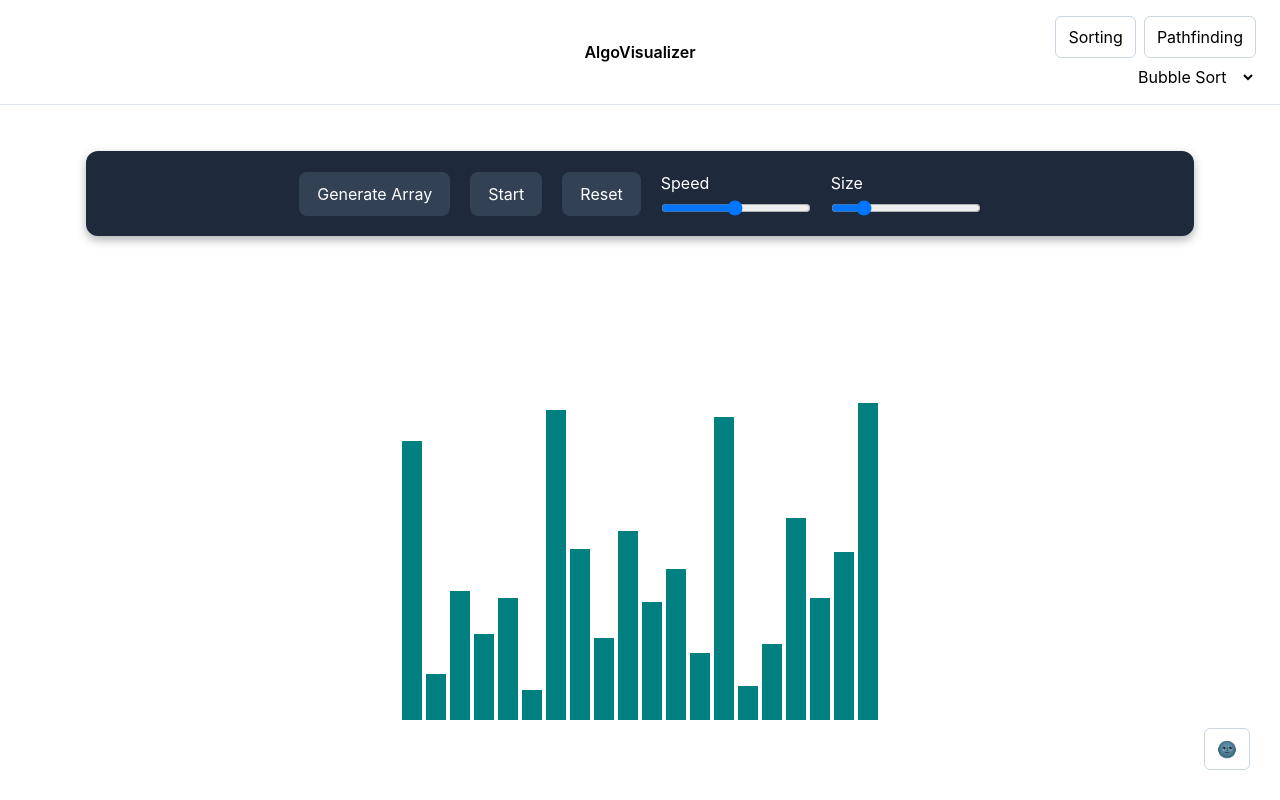
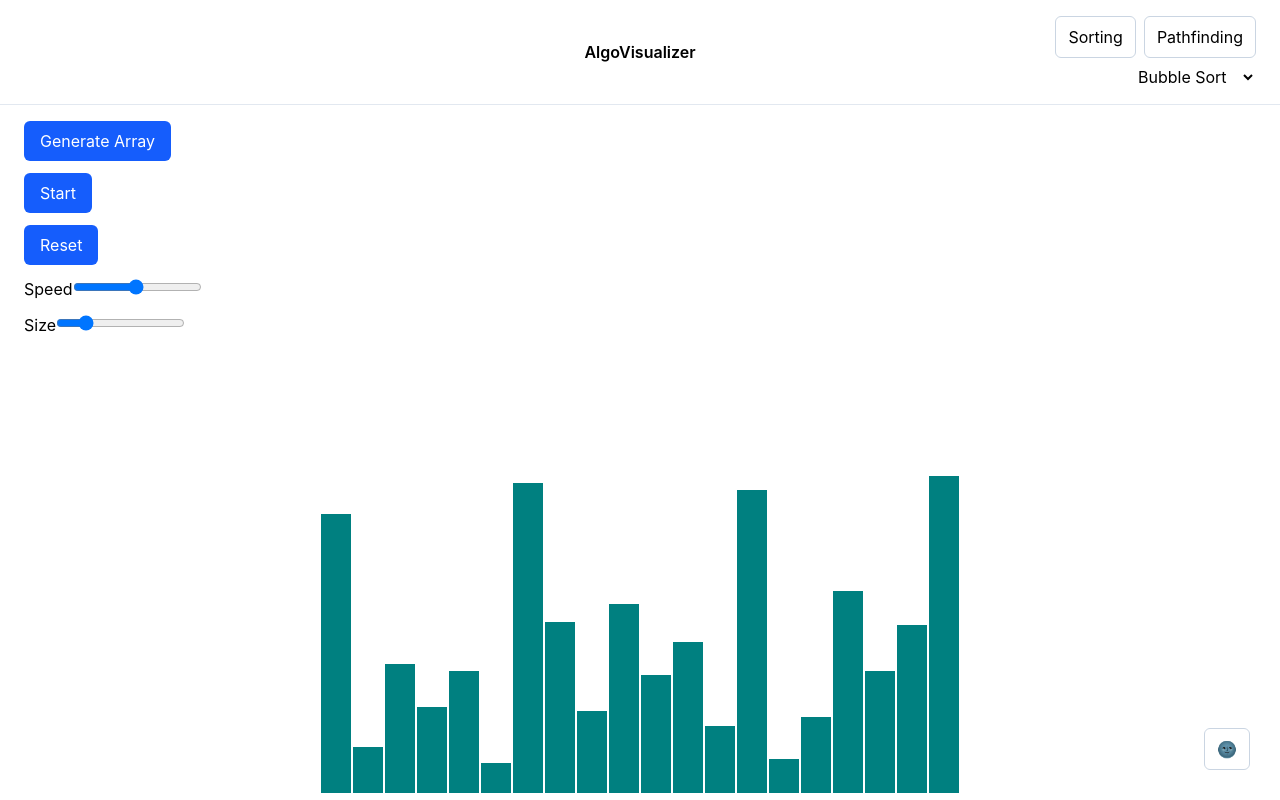
Before and after one commit to deathseeker3717/algovisualizer, a React (Vite) app: page / in a window 1280 px wide. Built offline with nearby package versions, Linux system fonts and the light colour scheme.

Commit message:
Fix: algo logic and implementation

```diff
--- a/src/App.jsx
+++ b/src/App.jsx
@@ -25,22 +25,33 @@ function App() {
   const handleStart = () => {
     setIsSorting(true)
     let animations = []
+    const arrCopy = arr.slice();
     switch(algorithm) {
       case "Bubble Sort":
-        bubbleSort(arr, animations)
+        bubbleSort(arrCopy, animations)
         break;
       case "Merge Sort":
-        mergeSort(arr, animations)
+        mergeSort(arrCopy, animations)
         break;
       case "Quick Sort":
-        quickSort(arr, animations)
+        quickSort(arrCopy, animations)
         break;
       case "Insertion Sort":
-        insertionSort(arr, animations)
+        insertionSort(arrCopy, animations)
         break;
     }
-    animateSorting(animations, speed);
-    setIsSorting(false);
+
+    // Invert the speed so a slider value of 100 means 1ms delay (fastest)
+    const delay = 101 - speed;
+    animateSorting(animations, delay);
+
+    // Give the final green flash enough time to finish before allowing React to re-render
+    const totalAnimationTime = animations.length === 0 ? 0 : (animations.length * delay) + (arrCopy.length * 20);
+
+    setTimeout(() => {
+      setIsSorting(false);
+      setArr(arrCopy); // Update state to match the final sorted array!
+    }, totalAnimationTime);
   }
 
   useEffect(() => {
@@ -51,7 +62,7 @@ function App() {
     <div className={theme === "🌚"
     ? "min-h-screen bg-slate-950 text-white"
     : "min-h-screen bg-white text-black"}>
-      <Navbar algorithm={algorithm} setAlgorithm={setAlgorithm} theme={theme} />
+      <Navbar algorithm={algorithm} setAlgorithm={setAlgorithm} theme={theme} isSorting={isSorting} />
 
 <div className="flex items-start justify-between px-6 py-4">
   <Controls setArr={setArr} setSize={setSize} size={size} setSpeed={setSpeed} speed={speed} handleStart={handleStart} isSorting={isSorting}
--- a/src/algorithms/sorting/mergeSort.js
+++ b/src/algorithms/sorting/mergeSort.js
@@ -1,39 +1,39 @@
 export function mergeSort(arr, animations) {
   if (arr.length <= 1) return;
-  const auxiliaryArray = arr.slice();
-  doMergeSort(arr, 0, arr.length - 1, auxiliaryArray, animations);
+  doMergeSort(arr, 0, arr.length - 1, animations);
 }
 
-function doMergeSort(mainArray, startIdx, endIdx, auxiliaryArray, animations) {
+function doMergeSort(arr, startIdx, endIdx, animations) {
   if (startIdx === endIdx) return;
   const middleIdx = Math.floor((startIdx + endIdx) / 2);
-  doMergeSort(auxiliaryArray, startIdx, middleIdx, mainArray, animations);
-  doMergeSort(auxiliaryArray, middleIdx + 1, endIdx, mainArray, animations);
-  doMerge(mainArray, startIdx, middleIdx, endIdx, auxiliaryArray, animations);
+  doMergeSort(arr, startIdx, middleIdx, animations);
+  doMergeSort(arr, middleIdx + 1, endIdx, animations);
+  doMerge(arr, startIdx, middleIdx, endIdx, animations);
 }
 
-function doMerge(mainArray, startIdx, middleIdx, endIdx, auxiliaryArray, animations) {
-  let k = startIdx;
-  let i = startIdx;
-  let j = middleIdx + 1;
-  while (i <= middleIdx && j <= endIdx) {
-    animations.push({ type: "compare", indices: [i, j] });
-    if (auxiliaryArray[i] <= auxiliaryArray[j]) {
-      animations.push({ type: "overwrite", indices: [k, auxiliaryArray[i]] });
-      mainArray[k++] = auxiliaryArray[i++];
+function doMerge(arr, startIdx, middleIdx, endIdx, animations) {
+  const left = arr.slice(startIdx, middleIdx + 1);
+  const right = arr.slice(middleIdx + 1, endIdx + 1);
+  let i = 0, j = 0, k = startIdx;
+
+  while (i < left.length && j < right.length) {
+    animations.push({ type: "compare", indices: [startIdx + i, middleIdx + 1 + j] });
+    if (left[i] <= right[j]) {
+      animations.push({ type: "overwrite", indices: [k, left[i]] });
+      arr[k++] = left[i++];
     } else {
-      animations.push({ type: "overwrite", indices: [k, auxiliaryArray[j]] });
-      mainArray[k++] = auxiliaryArray[j++];
+      animations.push({ type: "overwrite", indices: [k, right[j]] });
+      arr[k++] = right[j++];
     }
   }
-  while (i <= middleIdx) {
-    animations.push({ type: "compare", indices: [i, i] });
-    animations.push({ type: "overwrite", indices: [k, auxiliaryArray[i]] });
-    mainArray[k++] = auxiliaryArray[i++];
+  while (i < left.length) {
+    animations.push({ type: "compare", indices: [startIdx + i, startIdx + i] });
+    animations.push({ type: "overwrite", indices: [k, left[i]] });
+    arr[k++] = left[i++];
   }
-  while (j <= endIdx) {
-    animations.push({ type: "compare", indices: [j, j] });
-    animations.push({ type: "overwrite", indices: [k, auxiliaryArray[j]] });
-    mainArray[k++] = auxiliaryArray[j++];
+  while (j < right.length) {
+    animations.push({ type: "compare", indices: [middleIdx + 1 + j, middleIdx + 1 + j] });
+    animations.push({ type: "overwrite", indices: [k, right[j]] });
+    arr[k++] = right[j++];
   }
 }
--- a/src/animations/animateSorting.js
+++ b/src/animations/animateSorting.js
@@ -5,22 +5,33 @@ export function animateSorting(animations,speed){
         const [a,b] = animation.indices
         setTimeout(()=>{
             if (animation.type === "compare") {
-            bars[a].style.backgroundColor = "red";
-            bars[b].style.backgroundColor = "red";
-            setTimeout(() => {
-            bars[a].style.backgroundColor = "teal";
-            bars[b].style.backgroundColor = "teal";
-            }, speed);
+                if (bars[a]) bars[a].style.backgroundColor = "red";
+                if (bars[b]) bars[b].style.backgroundColor = "red";
+                setTimeout(() => {
+                    if (bars[a]) bars[a].style.backgroundColor = "teal";
+                    if (bars[b]) bars[b].style.backgroundColor = "teal";
+                }, speed);
             }
             if (animation.type === "swap"){
-                const tempHeight = bars[a].style.height
-                bars[a].style.height = bars[b].style.height
-                bars[b].style.height = tempHeight
+                if (bars[a] && bars[b]) {
+                    const tempHeight = bars[a].style.height
+                    bars[a].style.height = bars[b].style.height
+                    bars[b].style.height = tempHeight
+                }
+            }
+            if (animation.type === "overwrite") {
+                if (bars[a]) {
+                    bars[a].style.height = `${b}px`;
+                    bars[a].style.backgroundColor = "lightgreen";
+                    setTimeout(() => {
+                        if (bars[a]) bars[a].style.backgroundColor = "teal";
+                    }, speed * 2);
+                }
             }
             if (i === animations.length - 1) {
                 for (let k=0;k<bars.length;k++) {
                     setTimeout(() => {
-                    bars[k].style.backgroundColor = "green";
+                        if (bars[k]) bars[k].style.backgroundColor = "green";
                     },k*20)
                 }
             }
--- a/src/components/Bar.jsx
+++ b/src/components/Bar.jsx
@@ -3,9 +3,11 @@ export default function Bar({value}){
         <div className="bar"
         style={{
             height: `${value}px`,
-            width: "20px",
+            width: "100%",
+            maxWidth: "30px",
+            flex: 1,
             backgroundColor: "teal",
-            margin: "2px",
+            margin: "0 1px",
         }}
         ></div>
     )
--- a/src/components/Controls.jsx
+++ b/src/components/Controls.jsx
@@ -3,10 +3,10 @@ import "../styles/Controls.css"
 
 export default function Controls({setArr, setSize, size, setSpeed, speed, handleStart, isSorting}) {
     return (
-        <div className = "controls">
-            <button  onClick={()=> setArr(generateArray(size))} disabled={isSorting}>Generate Array</button>
-            <button onClick={handleStart} disabled={isSorting}>Start</button>
-            <button >Reset</button>
+        <div className="flex flex-col items-start gap-3">
+            <button className="rounded-md bg-blue-600 px-4 py-2 text-white hover:bg-blue-700" onClick={()=> setArr(generateArray(size))} disabled={isSorting}>Generate Array</button>
+            <button className="rounded-md bg-blue-600 px-4 py-2 text-white hover:bg-blue-700" onClick={handleStart} disabled={isSorting}>Start</button>
+            <button className="rounded-md bg-blue-600 px-4 py-2 text-white hover:bg-blue-700 flex gap-2" onClick={()=> setArr(generateArray(size))} disabled={isSorting}>Reset</button>
             <div>
                 <label>Speed</label>
                 <input type="range" min="1" max="100" value={speed} onChange={(e) => setSpeed(Number(e.target.value))} disabled={isSorting} />
--- a/src/components/Navbar.jsx
+++ b/src/components/Navbar.jsx
@@ -1,6 +1,6 @@
 import { useState } from "react"
 
-export default function Navbar({algorithm, setAlgorithm, theme}){
+export default function Navbar({algorithm, setAlgorithm, theme, isSorting}){
     const [mode, setMode] = useState("sorting")
     return (
         <div className={theme === "🌚"
@@ -11,10 +11,10 @@ export default function Navbar({algorithm, setAlgorithm, theme}){
 
         <div className="col-start-3 justify-self-end flex flex-col items-end gap-2">
             <div className="flex gap-2">
-                <button className="rounded-md border border-slate-300 px-3 py-2" onClick={() => setMode("sorting")}>Sorting</button>
-                <button className="rounded-md border border-slate-300 px-3 py-2" onClick={() => setMode("pathfinding")}>Pathfinding</button>
+                <button className="rounded-md border border-slate-300 px-3 py-2 disabled:opacity-50" onClick={() => setMode("sorting")} disabled={isSorting}>Sorting</button>
+                <button className="rounded-md border border-slate-300 px-3 py-2 disabled:opacity-50" onClick={() => setMode("pathfinding")} disabled={isSorting}>Pathfinding</button>
             </div>
-            <select value={algorithm} onChange={(e)=> setAlgorithm(e.target.value)}>
+            <select className="disabled:opacity-50" value={algorithm} onChange={(e)=> setAlgorithm(e.target.value)} disabled={isSorting}>
                 {mode === "sorting" ?
                 (<>
                 <option>Bubble Sort</option>
--- a/src/components/Visualizer.jsx
+++ b/src/components/Visualizer.jsx
@@ -3,7 +3,7 @@ import Bar from "./Bar"
 
 export default function Visualizer({arr}) {
     return (
-        <div>
+        <div className="flex justify-center w-full px-4">
             <div
             style={{
                 display: "flex",
@@ -11,6 +11,8 @@ export default function Visualizer({arr}) {
                 justifyContent: "center",
                 height: "400px",
                 marginTop: "40px",
+                width: "100%",
+                maxWidth: "1200px"
             }}>
                 {arr.map((value, index) => (
                     <Bar key={index} value={value} />
```
